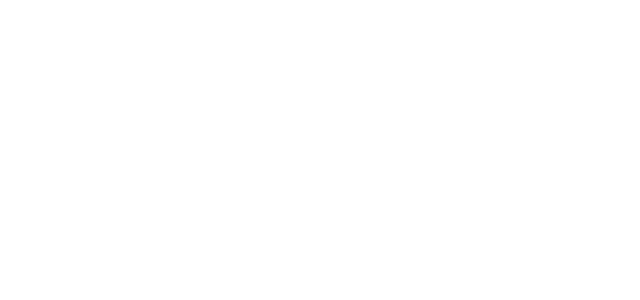
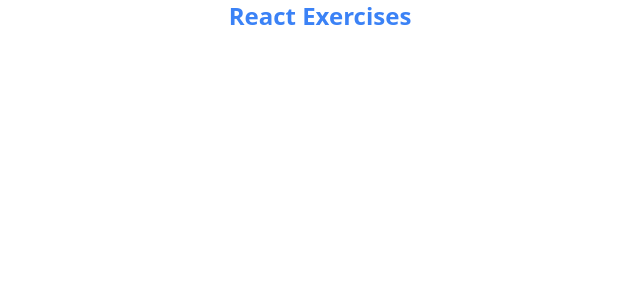
Before and after one commit to NelHim/react-exercises, a React (Create React App) app: page / in a window 1280 px wide. Shown: the top 300 px of the page, without its empty margins (320-960 px from the left). Built offline with nearby package versions, Linux system fonts and the light colour scheme.

Commit message:
Create dev branch

```diff
--- a/src/App.js
+++ b/src/App.js
@@ -1,7 +1,7 @@
 function App() {
   return (
     <div>
-
+      <h1 className="text-2xl text-blue-500 font-bold text-center">React Exercises</h1>
     </div>
   );
 }
```
